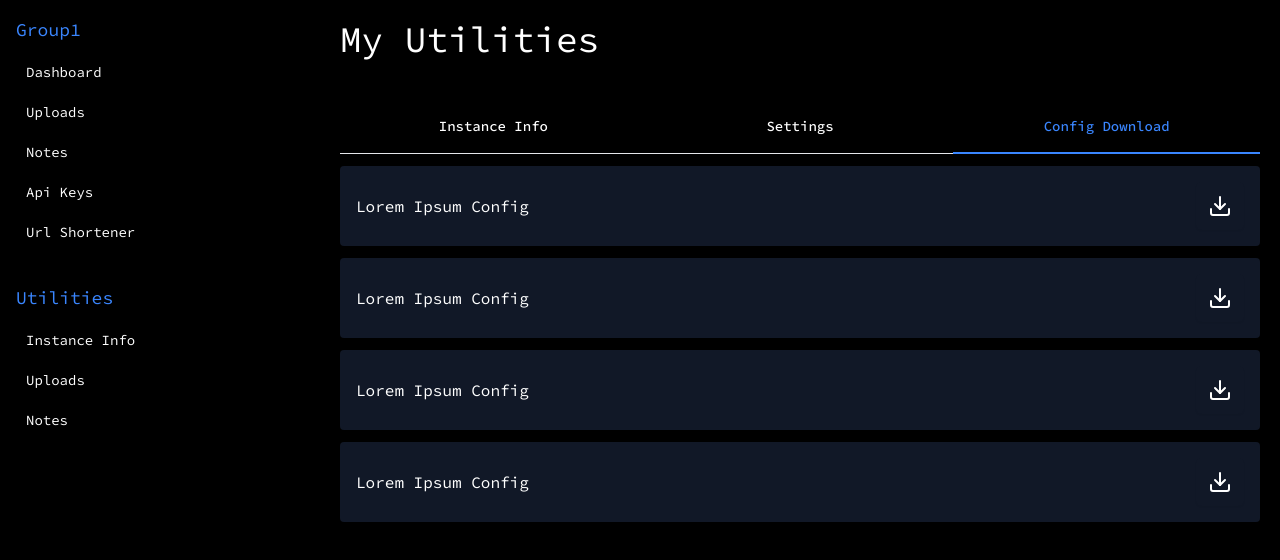
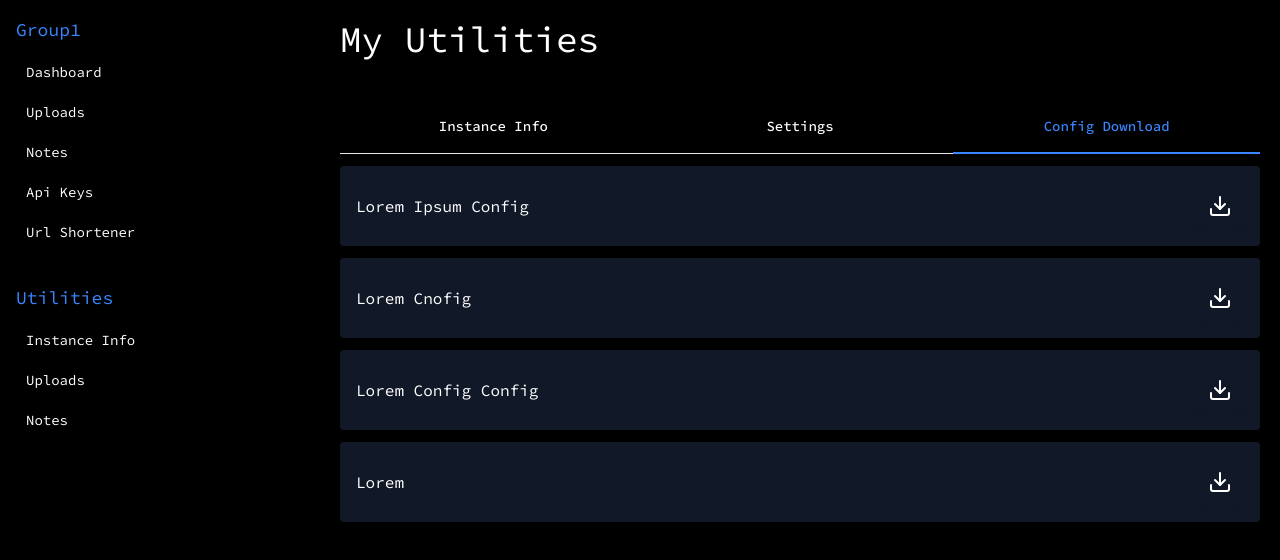
Before and after one commit to BRAVO68WEB/shx, a Next.js app in the folder packages/dashboard/: page /dashboard/utilities/download-config in a window 1280 px wide. Shown: the top 560 px of the page. Built offline with nearby package versions, Linux system fonts and the light colour scheme.

Commit message:
updated ui to use maps

```diff
--- a/packages/dashboard/app/(dashboard)/dashboard/utilities/download-config/page.tsx
+++ b/packages/dashboard/app/(dashboard)/dashboard/utilities/download-config/page.tsx
@@ -2,36 +2,41 @@ import Button from '@/components/ui/Button';
 import { Download } from 'lucide-react';
 import React from 'react';
 
+const configs = [
+	{
+		name: 'Lorem Ipsum Config',
+		id: '1',
+	},
+	{
+		name: 'Lorem Cnofig',
+		id: '12',
+	},
+	{
+		name: 'Lorem Config Config',
+		id: '13',
+	},
+	{
+		name: 'Lorem ',
+		id: '14',
+	},
+];
+
 function Page() {
 	return (
 		<>
-			<div className="w-full my-3 p-4 flex items-center justify-between bg-gray-900 rounded">
-				<p>Lorem Ipsum Config</p>
-				<Button size={'icon'} variant={'transparent'}>
-					<Download />
-				</Button>
-			</div>
-
-			<div className="w-full my-3 p-4 flex items-center justify-between bg-gray-900 rounded">
-				<p>Lorem Ipsum Config</p>
-				<Button size={'icon'} variant={'transparent'}>
-					<Download />
-				</Button>
-			</div>
-
-			<div className="w-full my-3 p-4 flex items-center justify-between bg-gray-900 rounded">
-				<p>Lorem Ipsum Config</p>
-				<Button size={'icon'} variant={'transparent'}>
-					<Download />
-				</Button>
-			</div>
-
-			<div className="w-full my-3 p-4 flex items-center justify-between bg-gray-900 rounded">
-				<p>Lorem Ipsum Config</p>
-				<Button size={'icon'} variant={'transparent'}>
-					<Download />
-				</Button>
-			</div>
+			{configs.map(({ name, id }) => {
+				return (
+					<div
+						key={id}
+						className="w-full my-3 p-4 flex items-center justify-between bg-gray-900 rounded"
+					>
+						<p>{name}</p>
+						<Button size={'icon'} variant={'transparent'}>
+							<Download />
+						</Button>
+					</div>
+				);
+			})}
 		</>
 	);
 }
```
